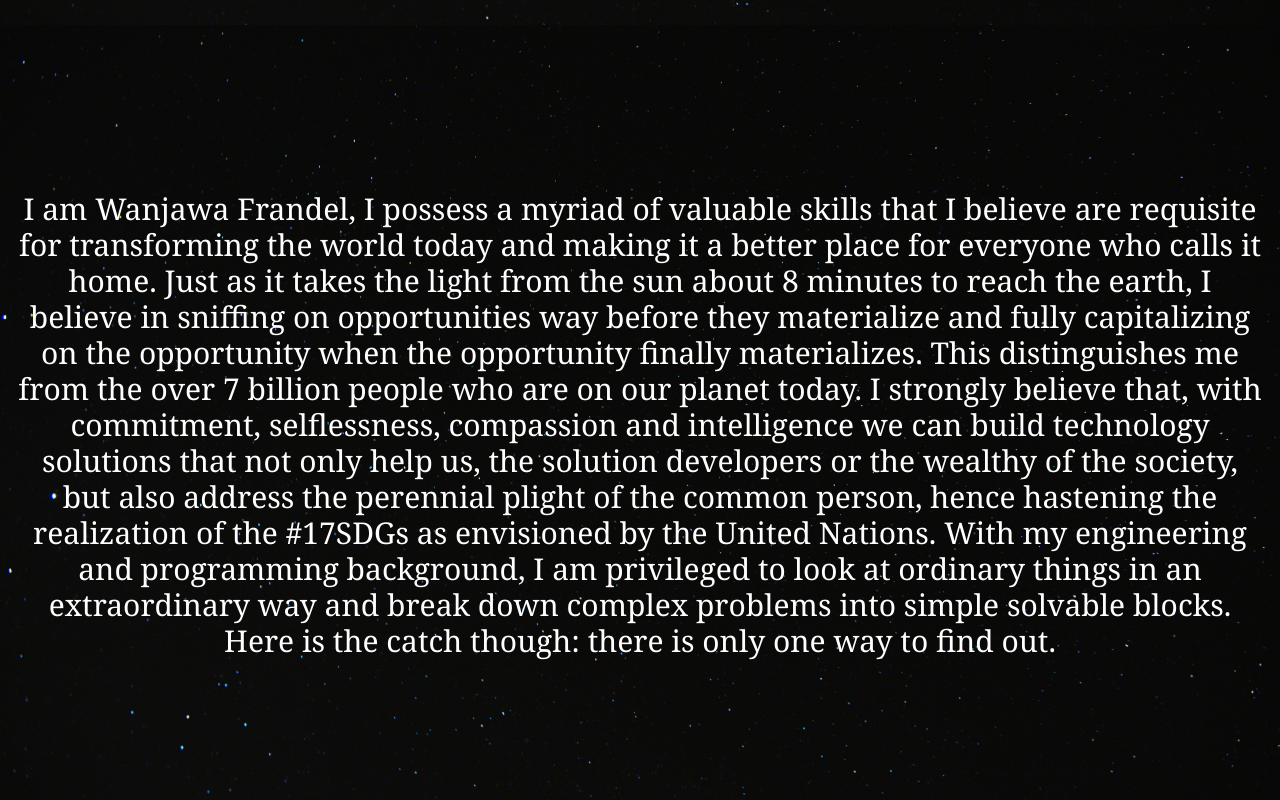
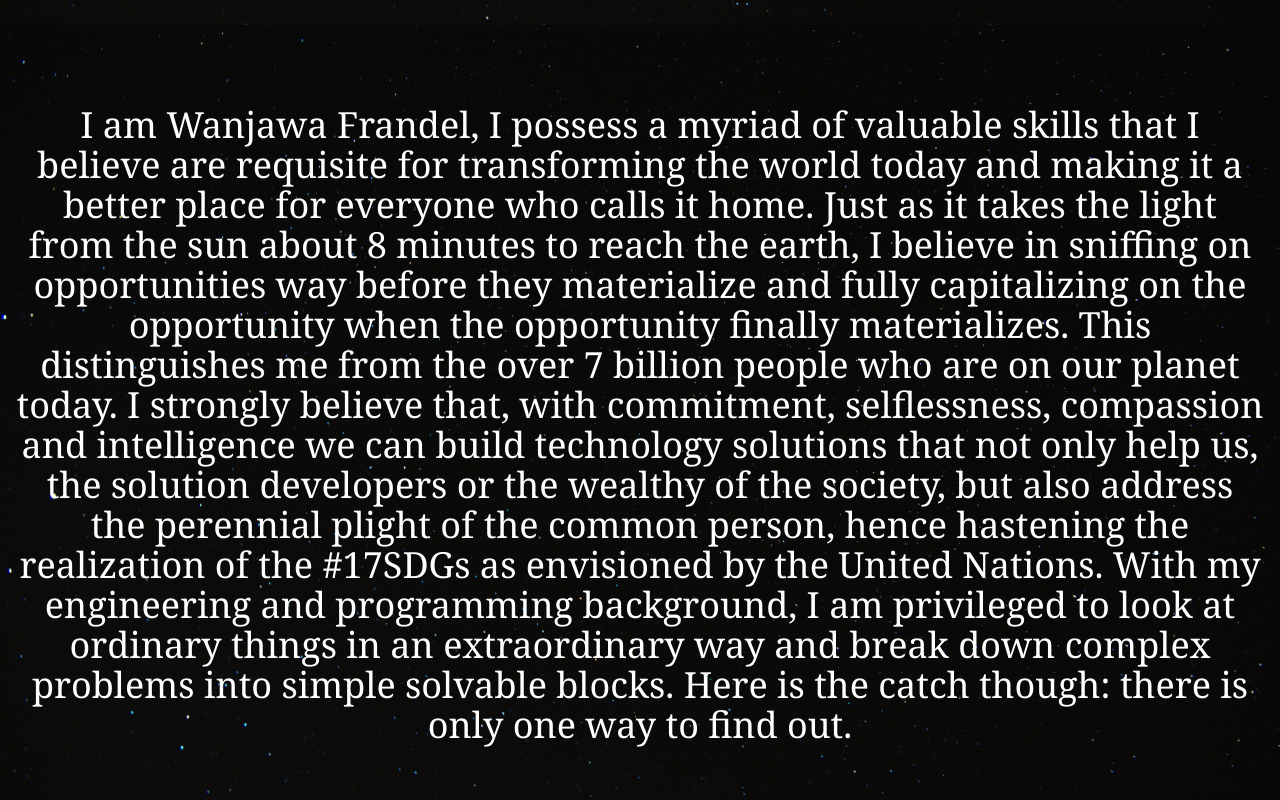
Before and after one commit to franfreezy/DevFrandel, a React (Vite) app in the folder devportfolio/: page / in a window 1280 px wide. Shown: the part 1575-2375 px from the top of the page. Built offline with nearby package versions, Linux system fonts and the light colour scheme.

Commit message:
Updated about for smaller screens

```diff
--- a/devportfolio/src/App.jsx
+++ b/devportfolio/src/App.jsx
@@ -118,7 +118,7 @@ export default function App() {
         <h1 className="text-white text-2xl sm:text-3xl text-center px-4">Projects onboarded soon. For now take a glance at the CV</h1>
       </div>
       <div id="about" className="h-screen w-full bg-cover bg-center flex items-center justify-center" style={{ backgroundImage: "url('/assets/img3.jpg')" }}>
-        <h1 className="text-white text-2xl sm:text-3xl text-center px-4 font-serif">
+  <h1 className="text-white text-lg sm:text-xl md:text-2xl lg:text-3xl xl:text-4xl text-center px-4 font-serif">
     I am Wanjawa Frandel, I possess a myriad of valuable skills
     that I believe are requisite for transforming the world today and making it a better place for everyone who calls it home.
     Just as it takes the light from the sun about 8 minutes to reach the earth, I believe in sniffing on opportunities way before
@@ -133,6 +133,7 @@ export default function App() {
     Here is the catch though: there is only one way to find out.
   </h1>
 </div>
+
       <div id="blog" className="h-screen w-full bg-cover bg-center flex items-center justify-center" style={{ backgroundImage: "url('/assets/img3.jpg')" }}>
         <h1 className="text-white text-2xl sm:text-3xl text-center px-4">Blogs coming up in a few</h1>
       </div>
```
Lines whose indentation alone changed are shown as unchanged.
